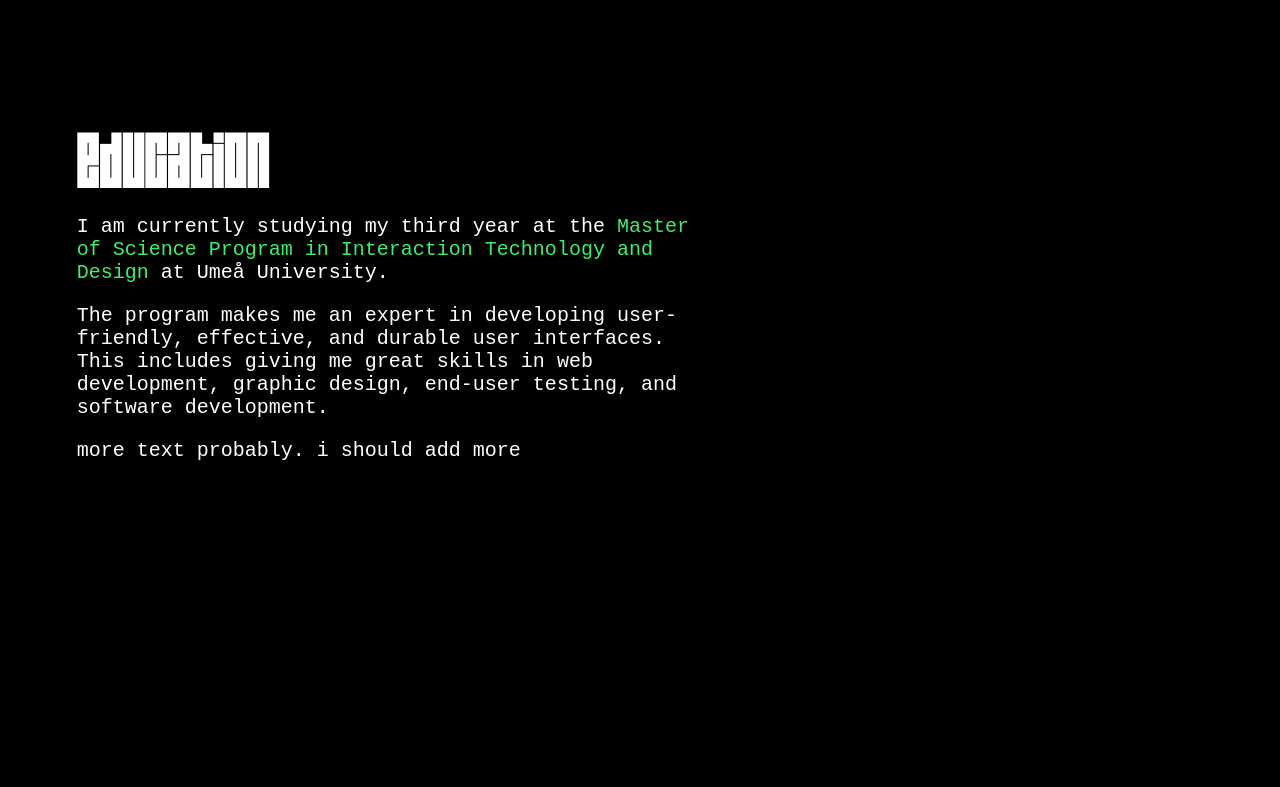
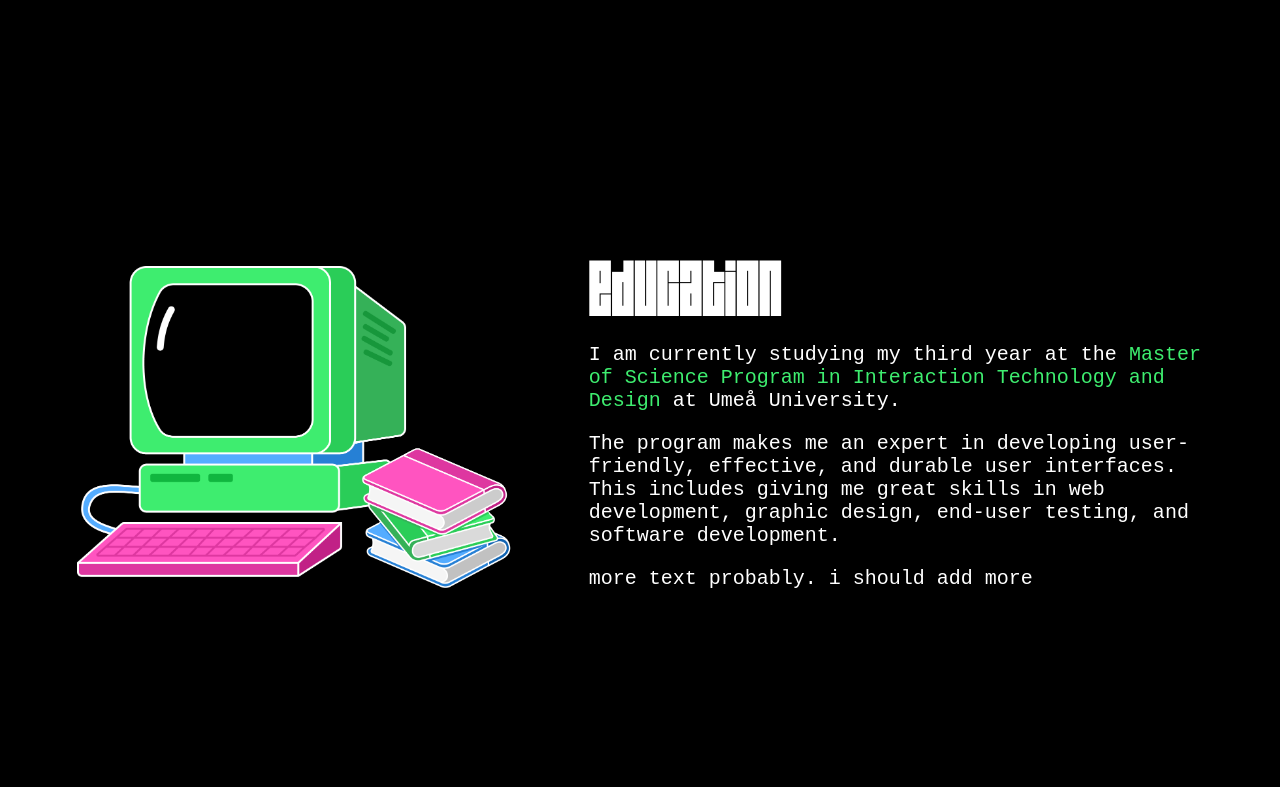
Before and after one commit to k4tttt/portfolio, a React (Create React App) app: page / in a window 1280 px wide. Shown: the part 1713-2500 px from the top of the page. Built offline with nearby package versions, Linux system fonts and the light colour scheme.

Commit message:
added cool computer

```diff
--- a/src/App.css
+++ b/src/App.css
@@ -69,10 +69,7 @@ h3 { font-size: 34px; }
   transition: 0.2s;
 }
 
-
-.btnCircle:hover {
-  opacity: 0.85;
-}
+.btnCircle:hover {opacity: 0.85;}
 
 .btnCircle svg {
   margin: 0;
@@ -100,14 +97,7 @@ h3 { font-size: 34px; }
   }
 }
 
-#education {
-  margin-top: 16vh;
-  height: 84vh;
-}
-
-#projects {
-  padding-top: 6vh;
-}
+#projects { padding-top: 6vh; }
 
 #projectContainer {
   /*height: 100vh;*/
@@ -152,9 +142,6 @@ h3 { font-size: 34px; }
   overflow: hidden;
 }
 
-/*
-.projectItem:hover { transform: scale(1.02); }*/
-
 .projectItem div {
   position: relative;
   width: 100%;
@@ -185,7 +172,7 @@ h3 { font-size: 34px; }
 .projectItem:hover p {opacity: 1;}
 .projectTitle {font-size: 24px;}
 .emptyProjectItem {border: none; background-color: var(--gray);}
-.emptyProjectItem:hover {background-color: #171717;}
+.emptyProjectItem:hover {background-color: #292929;}
 
 #origo {grid-area: area-1;}
 #idaginatt {grid-area: area-2;}
@@ -226,9 +213,9 @@ table {
   background-color: var(--gray);
   border-radius: 0.3rem;
 }
-th, td {padding: 20px 1.5vw; width: 11vw;}
-td {vertical-align: top;}
-tr { border-bottom: 1px solid var(--light);}
+th {text-align: left; padding-top: 3vh; padding-left: 1.75vw;}
+th, td {width: 11vw;}
+td {vertical-align: top; padding: 3vh 1.75vw;}
 
 /*
 th {
@@ -255,6 +242,40 @@ thead tr {border: 1px solid var(--light);}
   width: 17vw;
 }
 
+#education {margin: 32vh 0;}
+
+.educationContent {
+  flex-grow: 1;
+  display: flex;
+  align-items: center;
+  /*background-color: grey;*/
+}
+
+.imageDiv {
+  position: relative;
+  top: 0;
+  left: 0;
+}
+.topImage {
+  position: relative;
+  top: 0;
+  left: 0;
+  height: auto;
+  width: 34vw;
+  margin-right: 6vw;
+}
+.hiddenImage {
+  position: absolute;
+  top: calc(5%);;
+  left: calc(10.7%);;
+  height: auto;
+  width: 15.5vw;
+  opacity: 0;
+  transition: opacity 0.3s ease-in-out;
+}
+
+.visible {opacity: 1;}
+
 footer {
   border-top: 1px solid var(--light);
   padding: 20px 3vw;
--- a/src/components/Education.js
+++ b/src/components/Education.js
@@ -1,13 +1,21 @@
-import React from 'react';
+import React, { useState } from 'react';
 import { Link } from "react-router-dom";
 
 const Education = () => {
+    const [isHovered, setIsHovered] = useState(false);
+
     return (
         <div id='education'>
+            <div className='educationContent'>
+                <div className='imageDiv'>
+                    <img className={`hiddenImage ${isHovered ? 'visible' : ''}`} src='/images/id_hemsida.png' alt='Interaktion och design - UmU' />
+                    <img className='topImage' src='/images/computer_and_books.png' alt='Computer and books' />
+                </div>
+                <div>
                     <h2 className='BLACKOUT'>education</h2>
-            <div style={{width: "50vw"}}>
+                    <div>
                         <p>
-                    I am currently studying my third year at the <Link className="green" to="https://www.umu.se/utbildning/program/civilingenjorsprogrammet-i-interaktion-och-design/" target="_blank" rel="noopener noreferrer">Master of Science Program in Interaction Technology and Design</Link> at Umeå University.
+                            I am currently studying my third year at the <Link onMouseEnter={() => setIsHovered(true)} onMouseLeave={() => setIsHovered(false)} className="green" to="https://www.umu.se/utbildning/program/civilingenjorsprogrammet-i-interaktion-och-design/" target="_blank" rel="noopener noreferrer">Master of Science Program in Interaction Technology and Design</Link> at Umeå University.
                         </p>
                         <p>
                             The program makes me an expert in developing user-friendly, effective, and durable user interfaces. This includes giving me great skills in web development, graphic design, end-user testing, and software development.
@@ -16,6 +24,8 @@ import { Link } from "react-router-dom";
                             more text probably. i should add more
                         </p>
                     </div>
+                </div>
+            </div>
 
         </div>
     );
--- a/src/components/Origo.js
+++ b/src/components/Origo.js
@@ -54,8 +54,8 @@ const Origo = () => {
                         <p className=''>
                             I am currently working as a team member in the PR group at Kårhuset Origo.
                             Two peers and I started this group in October 2023, in order to improve
-                            Origo's presence on social media. Since then, Origo has gone from inconsistency
-                            and a lack of graphic personality, to <span className='green'>regularity</span> and a <span className='pink'>uniform graphic appearence</span>.
+                            Origo's presence on social media. Since then, Origo's socials have gone from inconsistent
+                            and lacking of graphic personality, to <span className='green'>regular</span> and with a <span className='pink'>uniform graphic appearence</span>.
                         </p>
                         <br />
                         <h3 className='BLACKOUT'>results</h3>
@@ -77,7 +77,7 @@ const Origo = () => {
                     </div>
                 </div>
                 <div className='posters'>
-                    <p className='bold'>Posters</p>
+                    <p className='bold'>Posters for events</p>
                     <div style={{ display: 'flex', justifyContent: 'space-between' }}>
                         <img src='/images/discOrigo_poster.png' alt='Origo poster - DiscOrigo 2023' />
                         <img src='/images/clubxvt24_poster.png' alt='Origo poster - Club X VT24' />
```
Also changed, not shown: public/images/computer_and_books.png (added), public/images/id_hemsida.png (added). Lines whose indentation alone changed are shown as unchanged.
